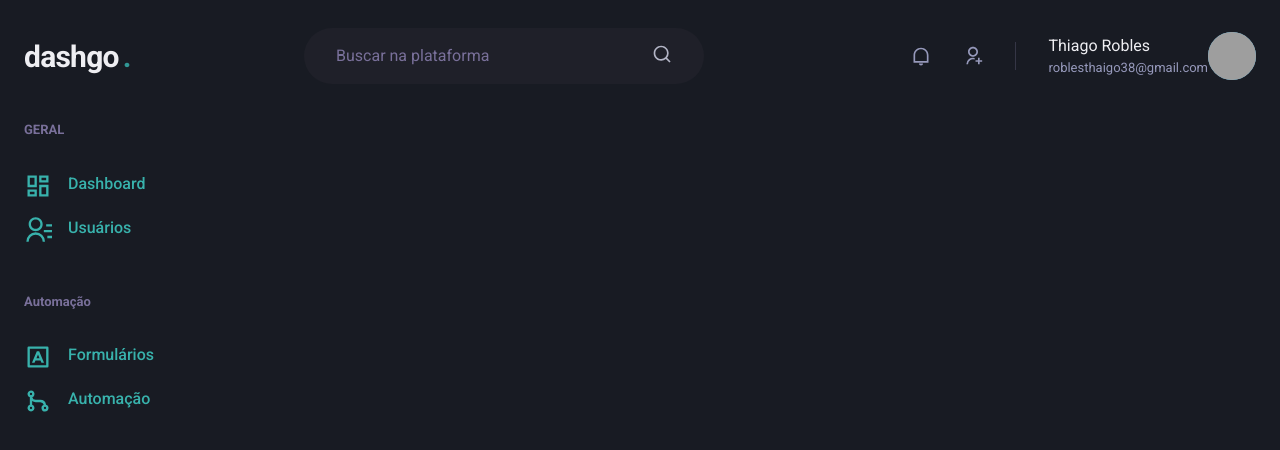
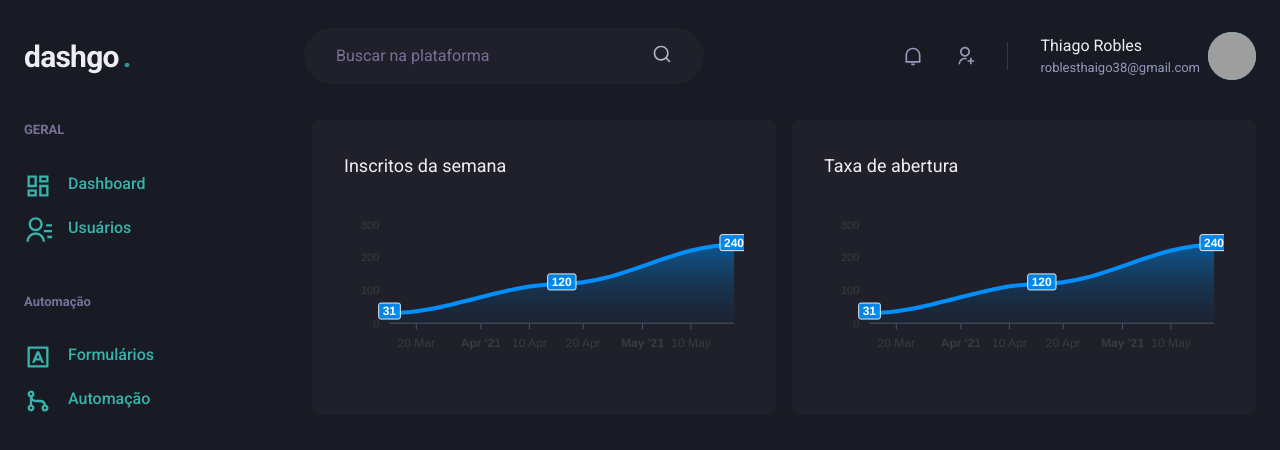
Before and after one commit to trsp400/dashgo, a Next.js app: page /dashboard in a window 1280 px wide. Shown: the top 450 px of the page. Built offline with nearby package versions, Linux system fonts and the light colour scheme; grey boxes are pictures that could not be loaded.

Commit message:
chore: start chart component with apexcharts

```diff
--- a/package.json
+++ b/package.json
@@ -12,9 +12,11 @@
     "@chakra-ui/react": "^1.6.1",
     "@emotion/react": "^11.4.0",
     "@emotion/styled": "^11.3.0",
+    "apexcharts": "^3.26.2",
     "framer-motion": "^4.1.13",
     "next": "10.2.0",
     "react": "17.0.2",
+    "react-apexcharts": "^1.3.9",
     "react-dom": "17.0.2",
     "react-icons": "^4.2.0"
   },
--- a/src/components/Header.tsx
+++ b/src/components/Header.tsx
@@ -61,7 +61,7 @@ export default function Dashboard() {
         </HStack>
 
         <Flex align="center">
-          <Box>
+          <Box mr="2">
             <Text>Thiago Robles</Text>
             <Text color="gray.300" fontSize="small">
               roblesthaigo38@gmail.com
--- a/src/pages/dashboard.tsx
+++ b/src/pages/dashboard.tsx
@@ -1,6 +1,65 @@
-import { Flex } from "@chakra-ui/react";
+import { Box, Flex, SimpleGrid, Text, theme } from "@chakra-ui/react";
+import dynamic from "next/dynamic";
+
 import Header from "../components/Header";
 import Sidebar from "../components/Sidebar";
+
+import { Props } from "react-apexcharts";
+
+const Chart = dynamic(() => import("react-apexcharts"), {
+  ssr: false,
+});
+
+const options: Props = {
+  chart: {
+    toolbar: {
+      show: false,
+    },
+  },
+  zoom: {
+    enabled: false,
+  },
+  foreColor: theme.colors.gray[500],
+  grid: {
+    show: false,
+  },
+  stroke: {
+    curve: "smooth",
+  },
+  tooltip: {
+    enabled: true,
+  },
+  xaxis: {
+    type: "datetime",
+    axisBorder: {
+      color: theme.colors.gray[600],
+    },
+    axisTicks: {
+      color: theme.colors.gray[600],
+    },
+    categories: [
+      "2021-03-15T00:00:00.00Z",
+      "2021-04-16T00:00:00.00Z",
+      "2021-05-18T00:00:00.00Z",
+    ],
+  },
+  fill: {
+    opacity: 0.2,
+    type: "gradient",
+    gradient: {
+      shade: "dark",
+      opacityFrom: 0.7,
+      opacityTo: 0.3,
+    },
+  },
+};
+
+const series = [
+  {
+    name: "series1",
+    data: [31, 120, 240],
+  },
+];
 
 export default function Dashboard() {
   return (
@@ -9,6 +68,21 @@ export default function Dashboard() {
 
       <Flex w="100%" my="6" maxWidth={1480} mx="auto" px="6">
         <Sidebar />
+
+        <SimpleGrid flex="1" gap="4" minChildWidth="320px" align="flex-start">
+          <Box p="8" bg="gray.800" borderRadius={8}>
+            <Text fontSize="lg" mb="4">
+              Inscritos da semana
+            </Text>
+            <Chart options={options} series={series} type="area" height={160} />
+          </Box>
+          <Box p="8" bg="gray.800" borderRadius={8}>
+            <Text fontSize="lg" mb="4">
+              Taxa de abertura
+            </Text>
+            <Chart options={options} series={series} type="area" height={160} />
+          </Box>
+        </SimpleGrid>
       </Flex>
     </Flex>
   );
```
Also changed, not shown: 1 other file (tests, documents, lock files or other folders).
